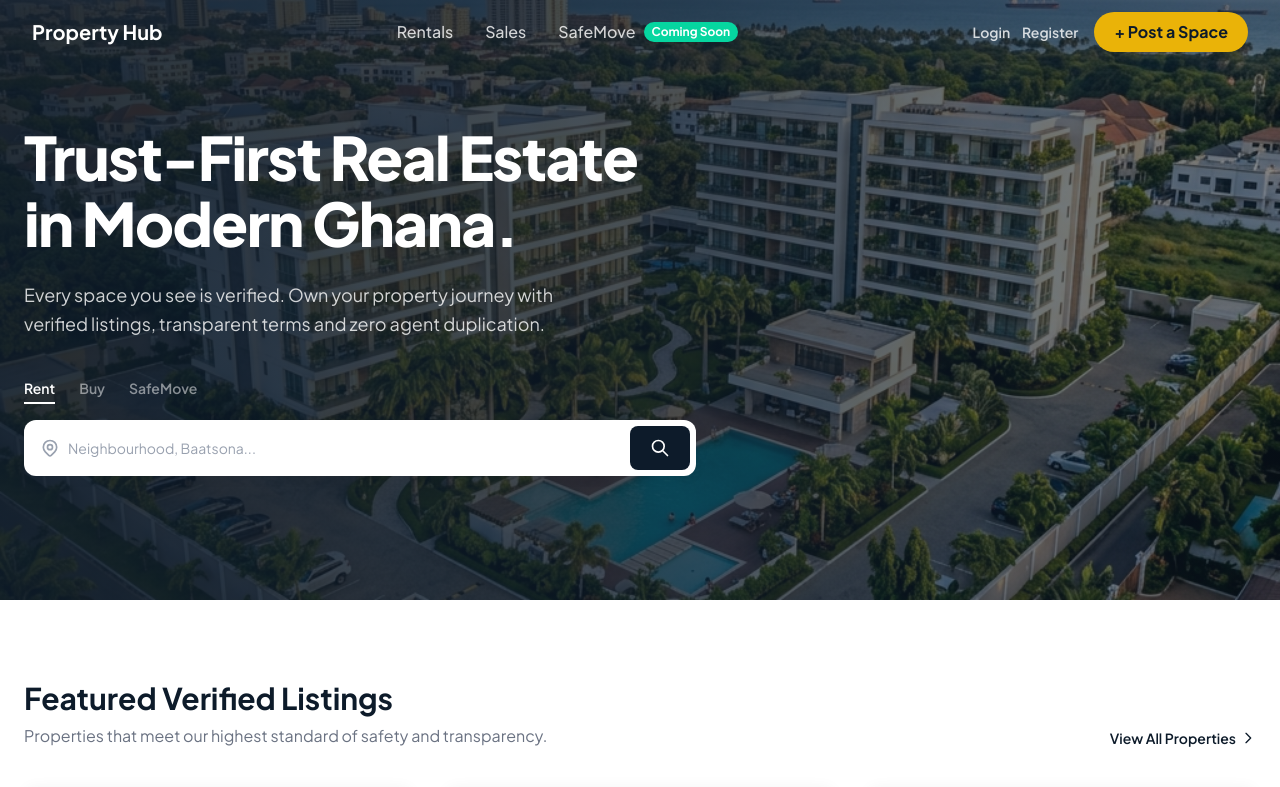
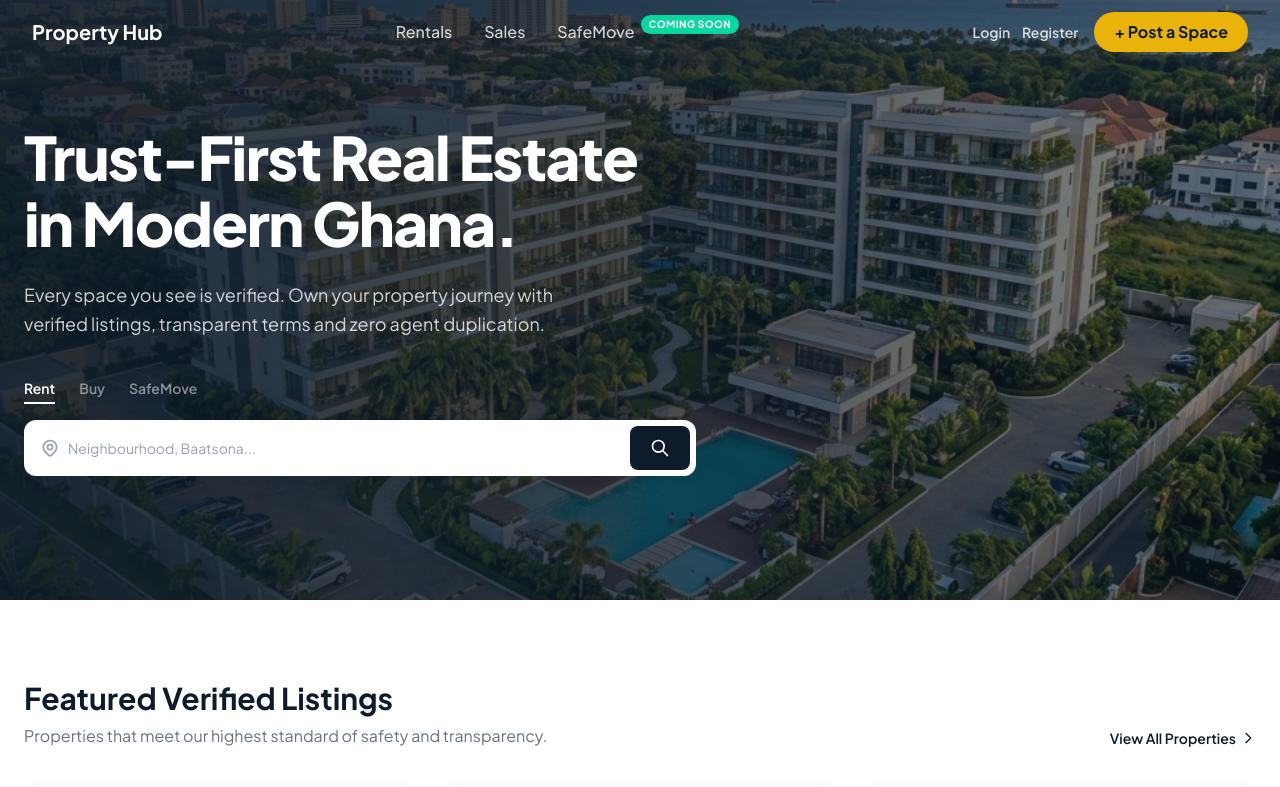
Before and after one commit to callfelixstudios/property-hub-gh, a Next.js app: page / in a window 1280 px wide. Shown: the top 787 px of the page. Built offline with nearby package versions, Linux system fonts and the light colour scheme; no server answers.

Commit message:
style: elevate Coming Soon badge in SafeMove nav link

```diff
--- a/src/components/NavigationHeader.tsx
+++ b/src/components/NavigationHeader.tsx
@@ -95,7 +95,7 @@ export default function NavigationHeader() {
               <span className={`${pathname === "/safemove" ? "border-b-2 border-accent-gold" : ""}`}>
                 SafeMove
               </span>
-              <span className="ml-2 bg-accent-emerald text-white text-xs font-bold px-2 py-0.5 rounded-full">
+              <span className="ml-1.5 bg-accent-emerald text-white text-[10px] uppercase tracking-wider font-extrabold px-2 py-0.5 rounded-full relative -top-2">
                 Coming Soon
               </span>
             </Link>
@@ -235,7 +235,7 @@ export default function NavigationHeader() {
             </Link>
             <Link href="/safemove" className={`flex items-center px-3 py-2 rounded-md text-base font-medium text-gray-700 hover:text-navy-base hover:bg-gray-50 ${pathname === "/safemove" ? "bg-gray-100" : ""}`}>
               SafeMove
-              <span className="ml-2 bg-accent-emerald text-white text-xs font-bold px-2 py-0.5 rounded-full">Coming Soon</span>
+              <span className="ml-1.5 bg-accent-emerald text-white text-[10px] uppercase tracking-wider font-extrabold px-2 py-0.5 rounded-full relative -top-1.5">Coming Soon</span>
             </Link>
             {session ? (
               <>
```
